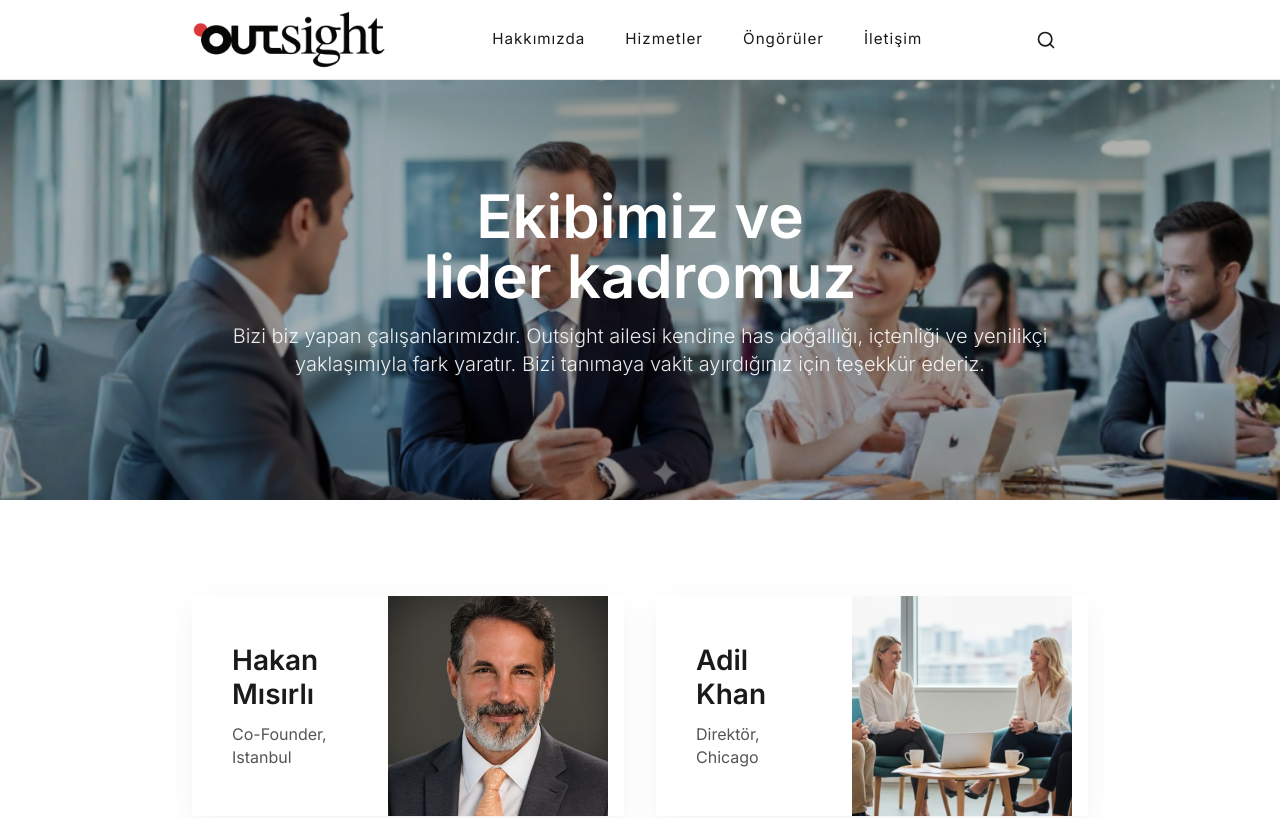
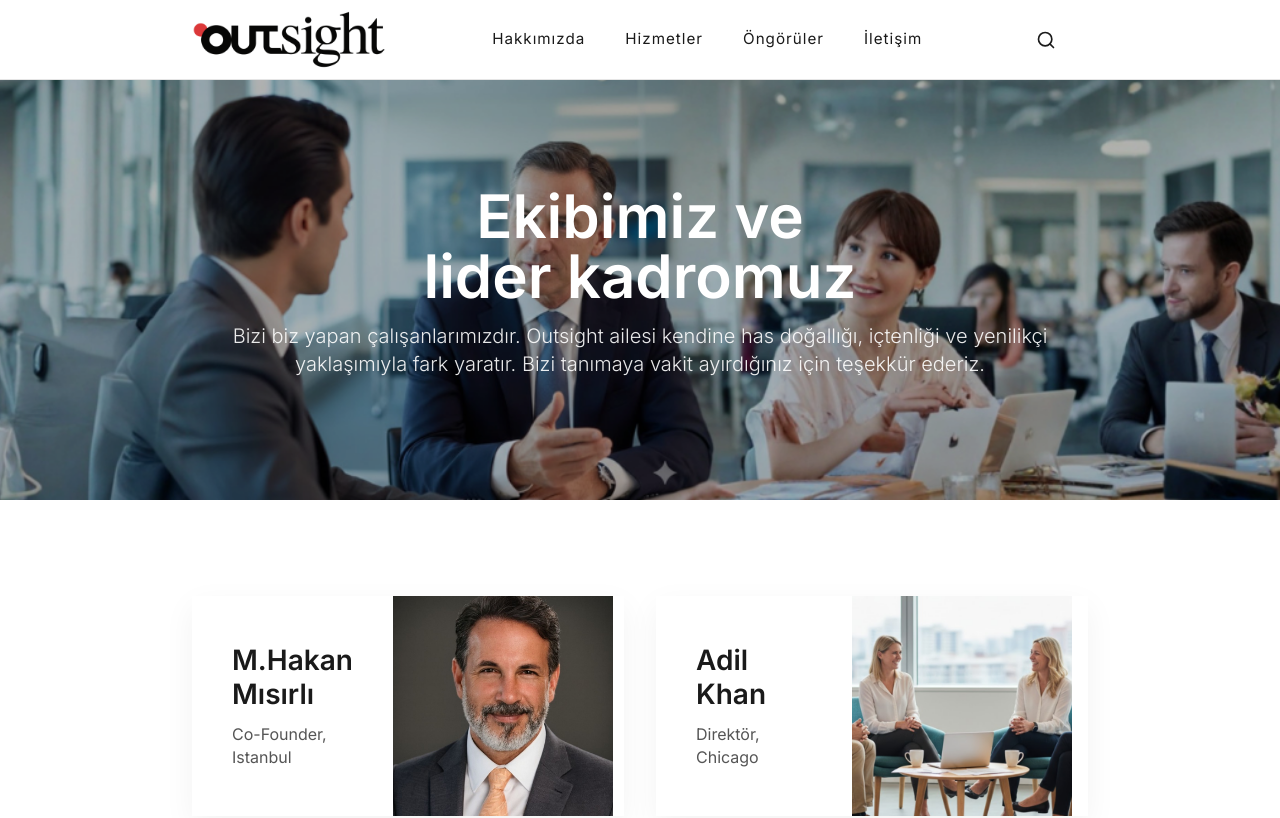
Before and after one commit to happysoldier/Outsight, a React (Vite) app: page /about/people in a window 1280 px wide. Shown: the top 818 px of the page. Built offline with nearby package versions, Linux system fonts and the light colour scheme; a web font is replaced by a local one.

Commit message:
Update name to M.Hakan Mısırlı

```diff
--- a/src/data/peopleData.js
+++ b/src/data/peopleData.js
@@ -6,7 +6,7 @@ import hakanMisirliImage from '../assets/hakan-misirli.png';
 export const peopleData = {
     'hakan-misirli': {
         id: 'hakan-misirli',
-        name: "Hakan Mısırlı",
+        name: "M.Hakan Mısırlı",
         title: "Co-Founder, Istanbul",
         location: "Istanbul, Turkey",
         email: "hakan.misirli@outsight.com.tr",
```
